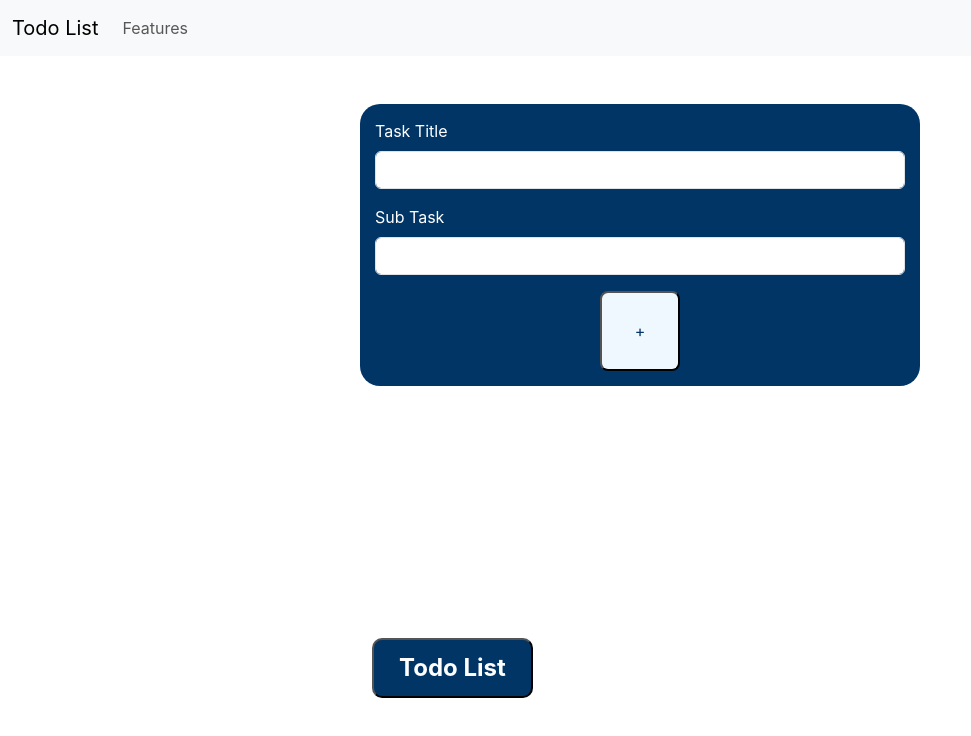
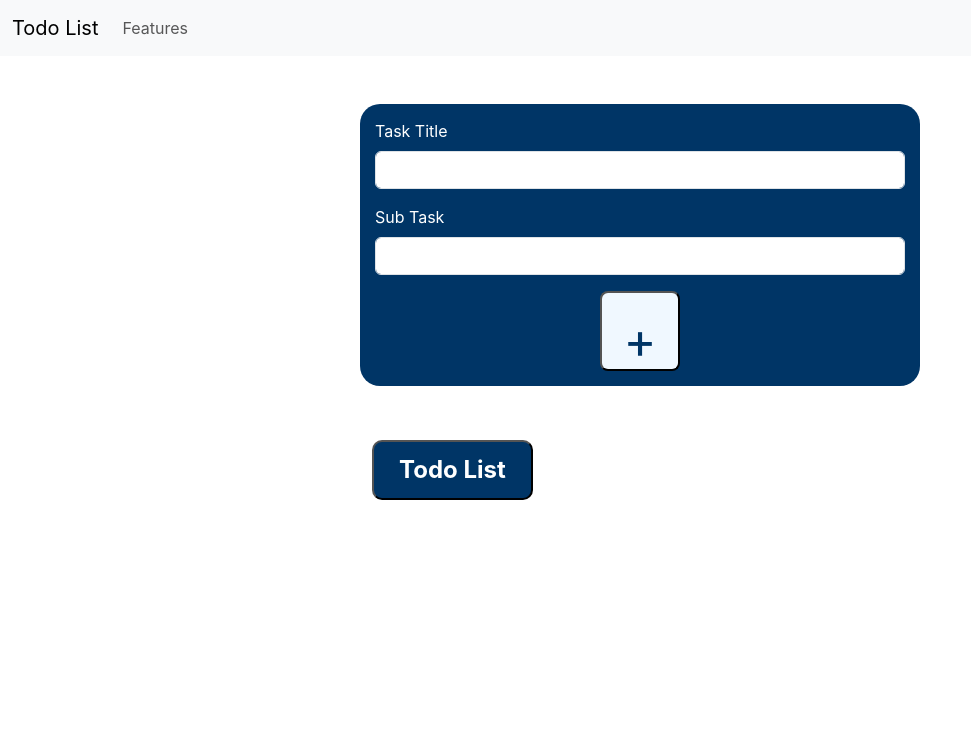
Before and after one commit to Anjali-Singh02/Todo, a React (Create React App) app: page / in a window 1280 px wide. Shown: the top 736 px of the page, without its empty margins (0-971 px from the left). Built offline with nearby package versions, Linux system fonts and the light colour scheme.

Commit message:
applied css

```diff
--- a/src/MyComponents/TodoList.js
+++ b/src/MyComponents/TodoList.js
@@ -1,8 +1,8 @@
-import React from "react";
-import { TodoItem } from "./TodoItem";
-import "./cssComp/style.css";
+import React from 'react';
+import { TodoItem } from './TodoItem';
+import './cssComp/style.css';
 
-export const TodoList = (props) => {
+export const TodoList = ({ todos, onDelete, onEdit }) => {
 	return (
 		<>
 			<div className="container todoContainer">
@@ -22,19 +22,19 @@ export const TodoList = (props) => {
 					<div className="collapse" id="collapseWidthExample">
 						<div className="card card-body">
 							<div className="container listContainer ">
-                {props.todos.length === 0
-                  ? "No todos to display"
-                  : props.todos.map((todo) => {
+								{todos.length === 0
+									? 'No todos to display'
+									: todos.map((todo, ind) => {
 											return (
 												<>
 													<TodoItem
 														todo={todo}
-                          key={todo.sno}
-                          onDelete={props.onDelete}
+														key={ind}
+														onDelete={onDelete}
+														onEdit={onEdit}
 													/>
 													<hr />
 												</>
-
 											);
 									  })}
 							</div>
--- a/src/MyComponents/cssComp/style.css
+++ b/src/MyComponents/cssComp/style.css
@@ -2,7 +2,7 @@
 
 /* *********** AddTodo component style *********** */
 .addTodoContainer {
-    height: 60vh;
+    height: 42vh;
 
 }
 .formContainer {
@@ -26,13 +26,14 @@
     width: 10vh;
     height: 10vh;
     border-radius: 8px;
+    font-size: 50px;
     background-color: aliceblue;
     color: #003566;
     align-items: center;
 }
-.addBtn p {
-    font-size: xx-large;
-}
+
+
+
 /* *********** TodoList component style *********** */
 .todoContainer {
     margin: auto;
@@ -44,7 +45,6 @@
 
 }
 .todoBtn {
-    margin-top: 10%;
     width: 30%;
     background-color: #003566;
     color: white;
```
Lines whose indentation alone changed are shown as unchanged.
